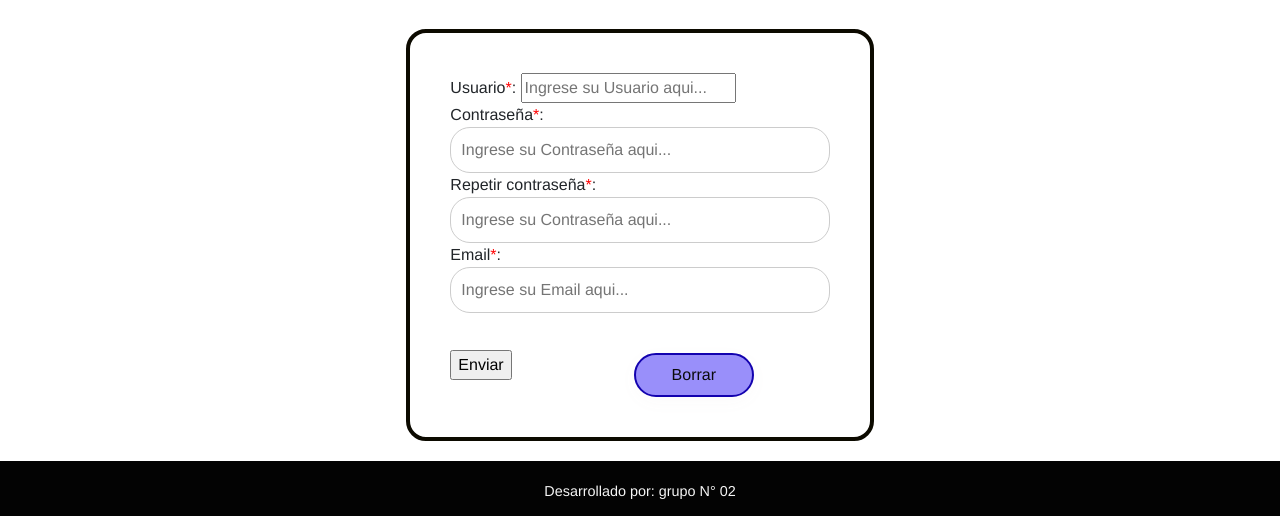
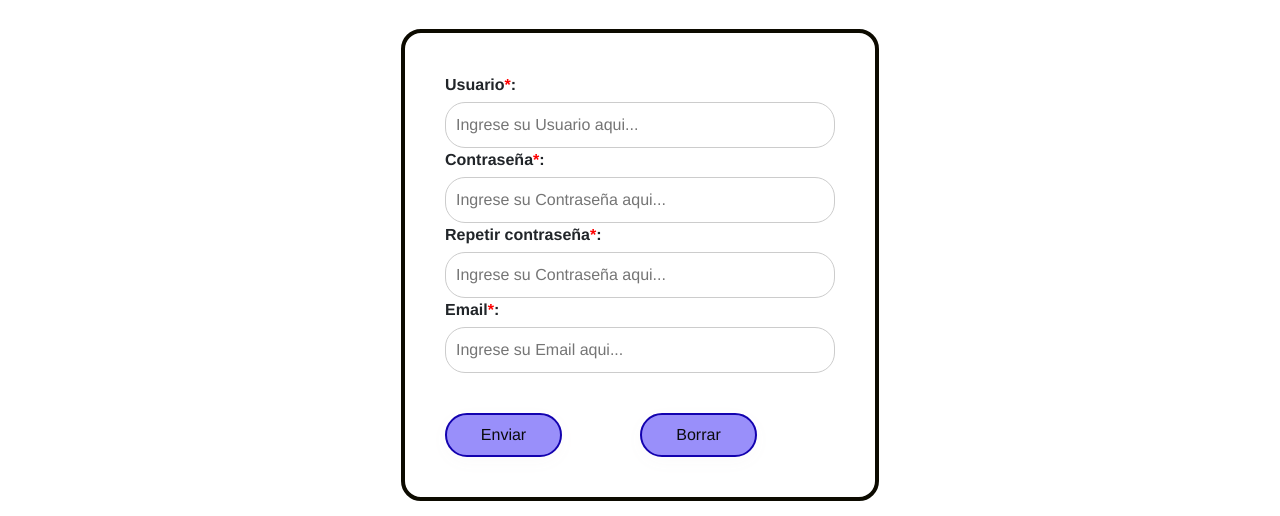
Before and after one commit to Lautaro25/Sistema-Web, a plain HTML site: page registro.html in a window 1280 px wide. Shown: the part 205-721 px from the top of the page. Drawn offline with nearby package versions, Linux system fonts and the light colour scheme; a script that the page names is missing.

Commit message:
clases medianamente arregladas

```diff
--- a/CSS/index.css
+++ b/CSS/index.css
@@ -342,7 +342,7 @@
 
 }
 
-.form-group-label label {
+.form-group-input label {
     /* display: block;*/
     font-weight: bold;
     margin-bottom: 5px;
--- a/registro.html
+++ b/registro.html
@@ -43,8 +43,8 @@
 		<h1 class="tituloRegistro">Formulario de registro</h1><br>
 		<div class="formularioContainer">
 
-			<form class="animacionBorde-form miForm">
-				<div class="form-group form-group-label form-group-input>
+			<form class="animacionBorde-form miForm form-group-input">
+				<div class="form-group ">
 					<label for="usuario">Usuario<span style="color: red;">*</span>:</label>
 					<input type="text" id="usuario" name="usuario" placeholder="Ingrese su Usuario aqui..." required>
 				</div>
```
